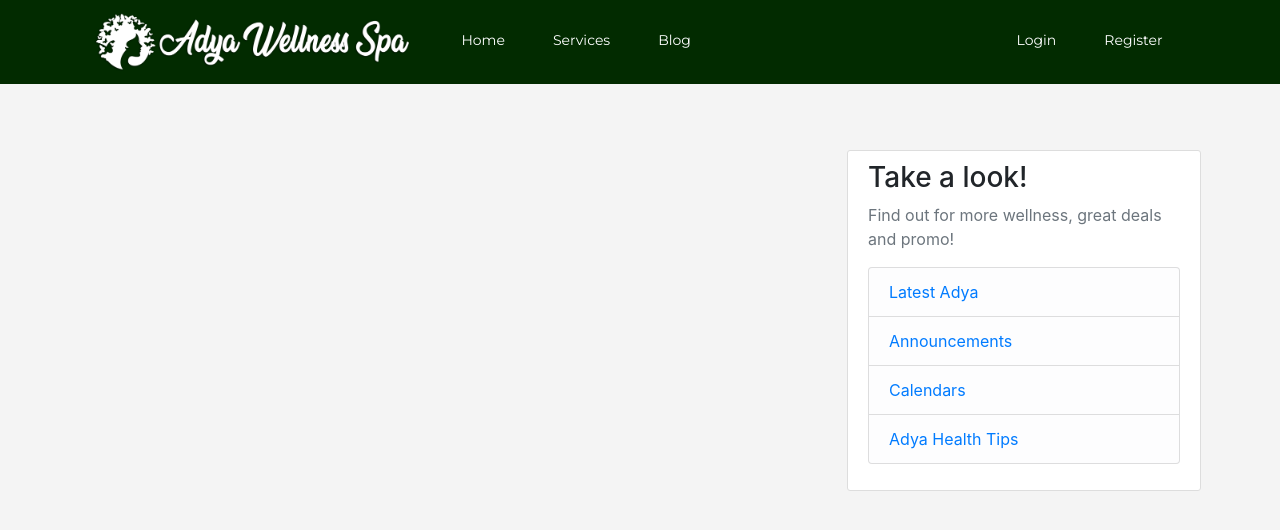
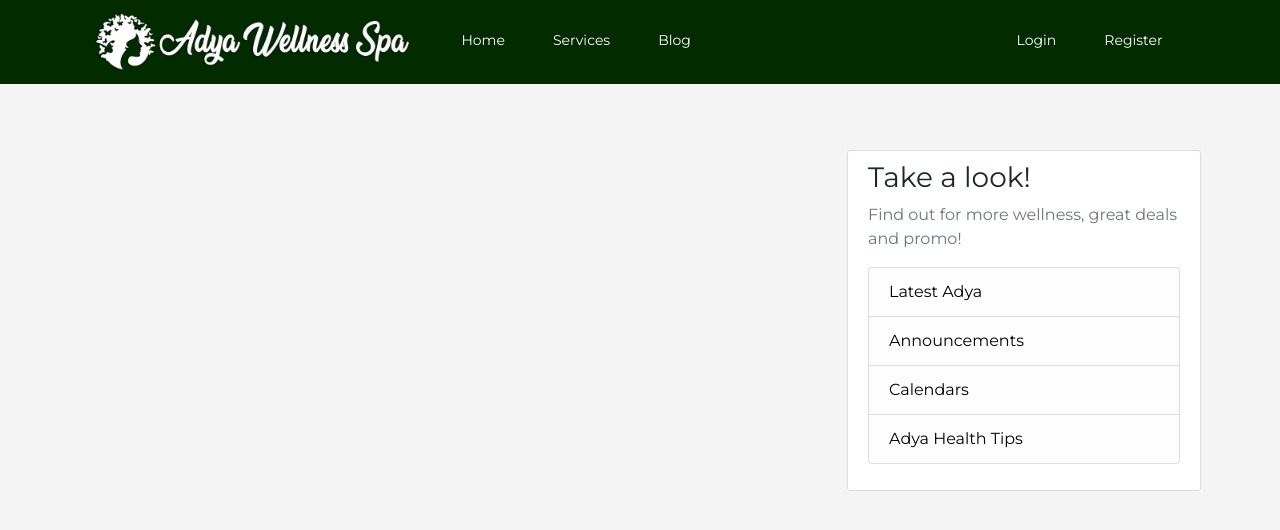
Before and after one commit to yomshotz/AdyaWellnessSpa, a Django app: page /blog-posts/ in a window 1280 px wide. Shown: the top 530 px of the page. Run offline with Django 3.2, Linux system fonts and the light colour scheme; data that the repository does not hold is empty; some libraries are stand-ins or nearby versions.

Commit message:
Modify font style in login, registration and empty-content

```diff
--- a/blog/static/blog/css/blog-style.css
+++ b/blog/static/blog/css/blog-style.css
@@ -7,6 +7,7 @@ fieldset ul {
 }
 
 .content-section {
+    font-family: 'Montserrat', sans-serif;
     background: #ffffff;
     padding: 10px 20px;
     border: 1px solid #dddddd;
@@ -40,6 +41,7 @@ fieldset ul {
 }
 
 .blog-section, .profile-section {
+  font-family: 'Montserrat', sans-serif;
   padding-top: 150px;
 }
 
@@ -90,6 +92,18 @@ a.article-title:hover {
   font-size: 2.5rem;
 }
 
+a h2 {
+  font-family: 'Montserrat', sans-serif;
+}
+
+li a {
+  color: black;
+}
+
+li a:hover {
+  text-decoration: none;
+}
+
 @media only screen and (max-width: 980px) {
   .register-main-section {
     width: 75%;
```
